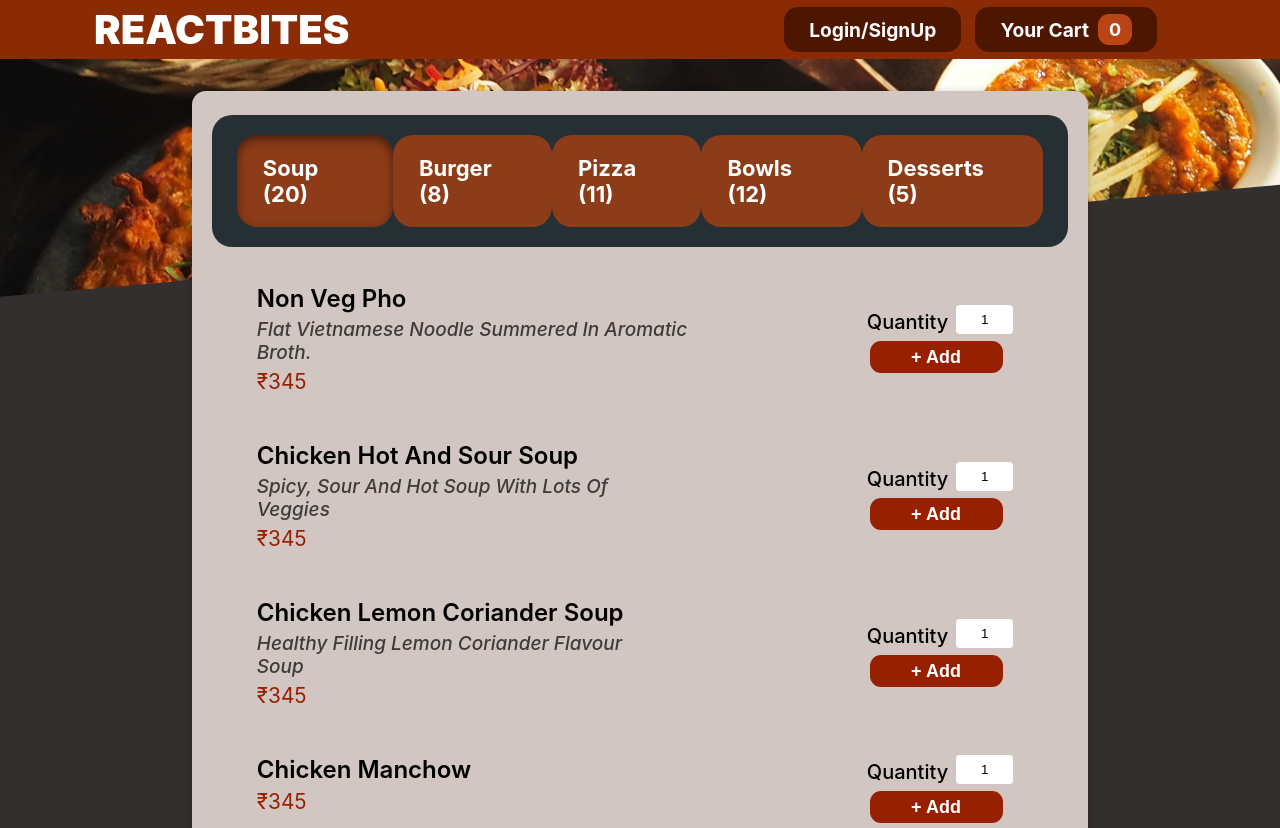
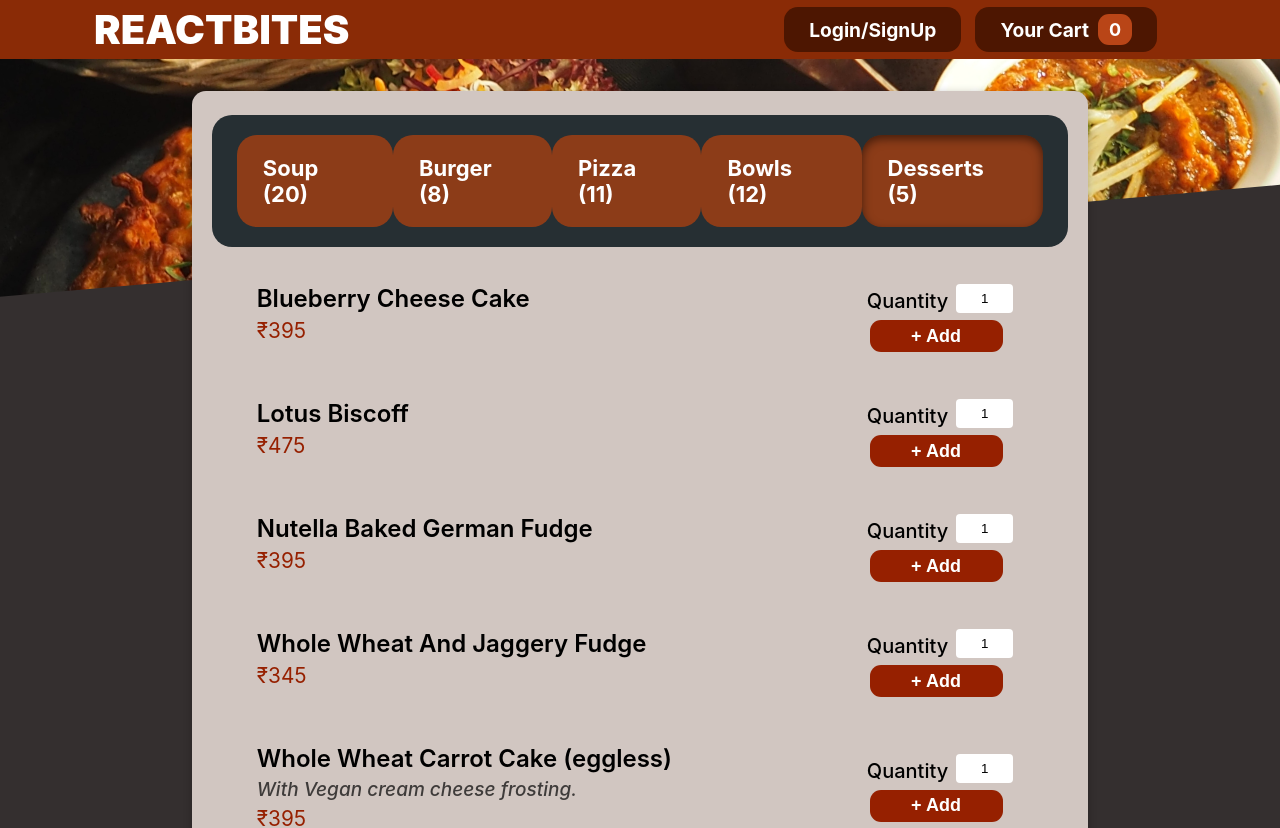
Before and after one commit to jasmeetsingh-1/reactbites, a React (Create React App) app: page / in a window 1280 px wide. Shown: the top 828 px of the page. Built offline with nearby package versions, Linux system fonts and the light colour scheme.

Commit message:
added footer

```diff
--- a/src/components/homepage/homepage.jsx
+++ b/src/components/homepage/homepage.jsx
@@ -3,13 +3,14 @@ import React, { useEffect, useRef, useState } from "react";
 import Meals from "../../assets/data/MealsContent";
 import { cartItemReducers } from "../redux-store/store";
 import { useDispatch } from "react-redux";
+import Footer from "../footer/footer";
 
 import "../cssFIles/homepage/homepage.css";
 
 export default function HomePage() {
   const [inputState, setInputState] = useState(1);
   const dispatch = useDispatch();
-  const [indexMealItem, setIndexMealItem] = useState("soup");
+  const [indexMealItem, setIndexMealItem] = useState("desserts");
 
   const capitalizeFirstLetter = (str) => {
     return str.charAt(0).toUpperCase() + str.slice(1);
@@ -91,6 +92,7 @@ export default function HomePage() {
           })}
         </div>
       </div>
+      <Footer />
     </>
   );
 }
--- a/src/components/orderForm/orderform.jsx
+++ b/src/components/orderForm/orderform.jsx
@@ -3,6 +3,7 @@ import "../cssFIles/orderForm/orderform.css";
 import { useSelector } from "react-redux";
 import { useFormik } from "formik";
 import * as Yup from "yup";
+import Footer from "../footer/footer";
 
 function OrderForm() {
   const loginData = useSelector((state) => state.loginStore);
@@ -43,6 +44,7 @@ function OrderForm() {
   });
 
   return (
+    <>
       <div
         style={{ display: "flex", justifyContent: "center", marginTop: "3rem" }}
       >
@@ -108,6 +110,8 @@ function OrderForm() {
           </div>
         </div>
       </div>
+      <Footer />
+    </>
   );
 }
 
```
Lines whose indentation alone changed are shown as unchanged.
